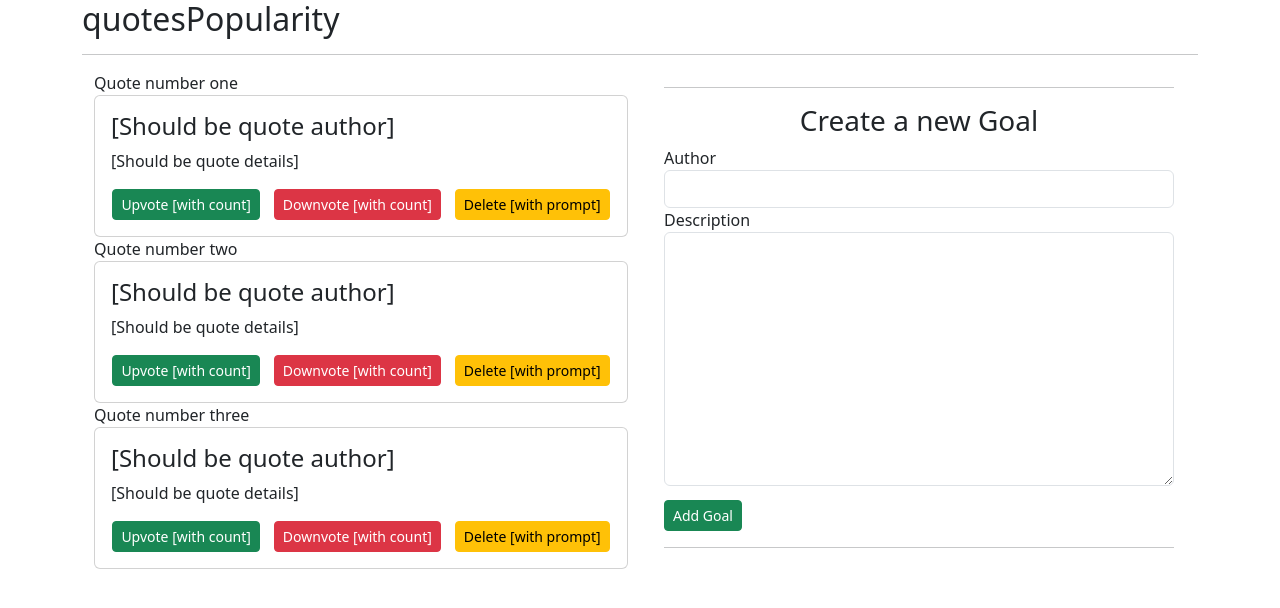
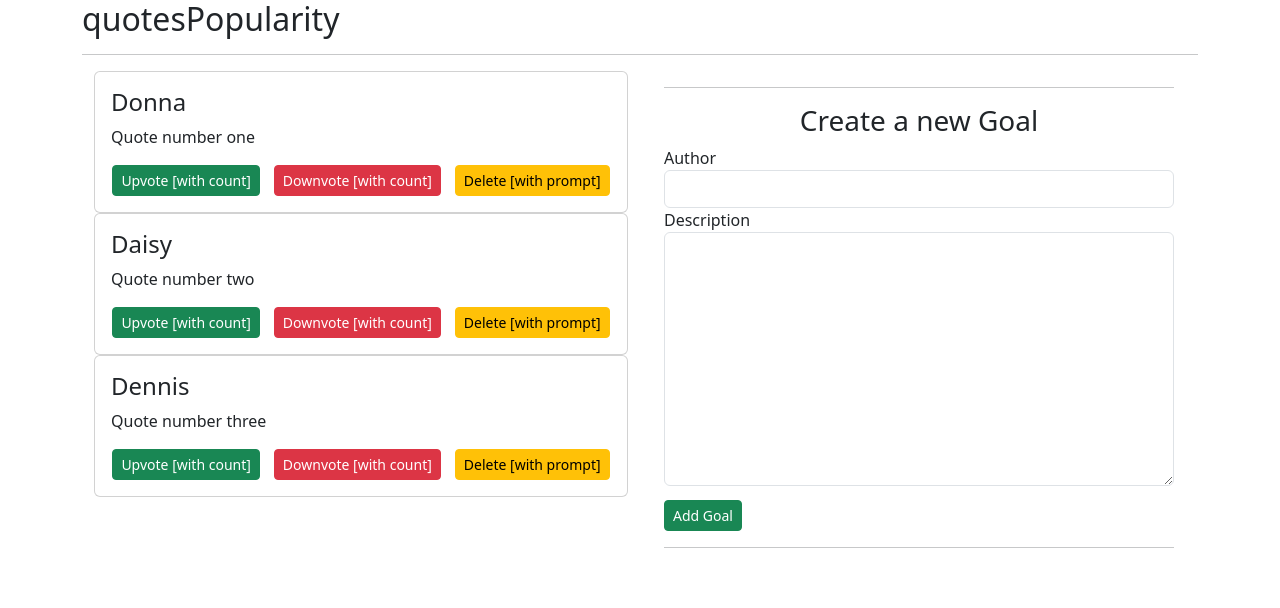
Before and after one commit to wdmuthiora/week1-Angular, an Angular app in the folder quotesPopularity/: page / in a window 1280 px wide. Shown: the top 608 px of the page. Built offline with nearby package versions, Linux system fonts and the light colour scheme.

Commit message:
Correctly displayed author and quoteText properties in respective quote cards.

```diff
--- a/quotesPopularity/src/app/quote-detailed/quote-detailed.component.html
+++ b/quotesPopularity/src/app/quote-detailed/quote-detailed.component.html
@@ -1,8 +1,8 @@
 <!-- I'm going to treat each quote-detail section as a card -->
 <div class="card">
   <div class="card-body" ngFor="quote of quotes">
-    <h4 class="card-title">[Should be quote author]</h4>
-    <p class="card-text"> [Should be quote details]</p>
+    <h4 class="card-title">{{quote.author}}</h4>
+    <p class="card-text"> {{quote.quoteText}}</p>
     <button class='btn btn-sm btn-success' style='margin-left:0.1em;'>Upvote [with count]</button>
     <button class='btn btn-sm btn-danger' style='margin-left:1em'>Downvote [with count]</button>
     <button class='btn btn-sm btn-warning' style='margin-left:1em;'>Delete [with prompt]</button>
--- a/quotesPopularity/src/app/quotes/quotes.component.html
+++ b/quotesPopularity/src/app/quotes/quotes.component.html
@@ -2,7 +2,6 @@
   <div class="row">
     <div class="col-md-6">
       <div *ngFor="let quote of quotes">
-        {{quote.quoteText}}
         <app-quote-detailed [quote]="quote"></app-quote-detailed>
       </div>
     </div>
```
